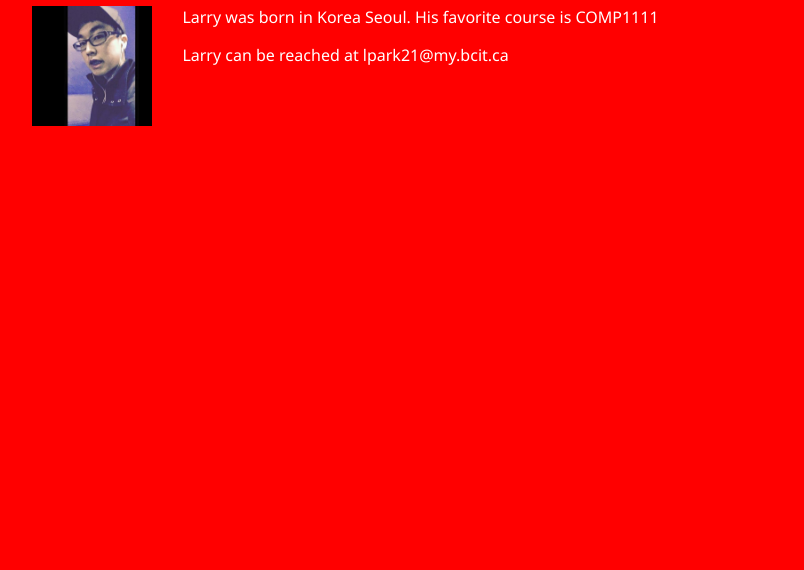
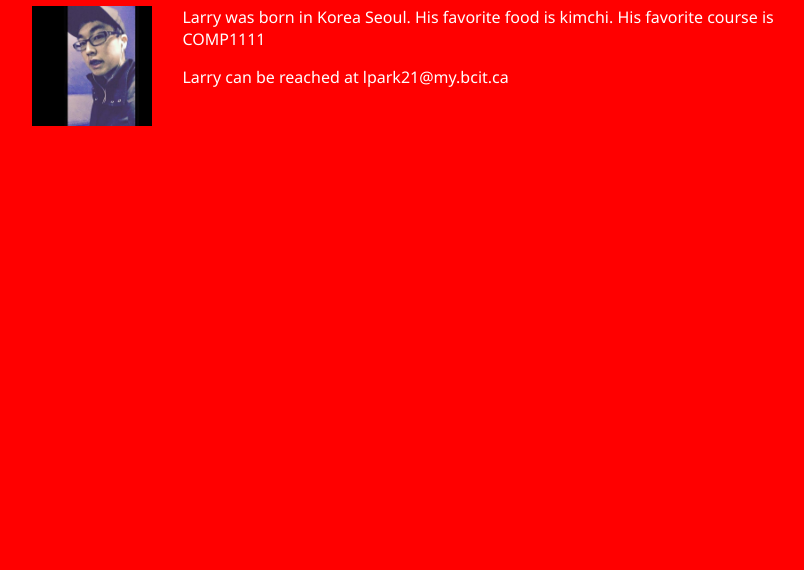
Before and after one commit to comp1111/everton, a plain HTML site: page larryPark.html in a window 1280 px wide. Shown: the part 230-800 px from the top of the page, without its empty margins (132-936 px from the left). Drawn offline with Linux system fonts and the light colour scheme.

Commit message:
Eddited for great screenshot

```diff
--- a/larryPark.html
+++ b/larryPark.html
@@ -14,7 +14,7 @@
         <h1>Linda Carter</h1>
         <img class="person" src="images/larrypark.jpg" alt="Linda Carter" />
         <div id="bio">
-            <p>Larry was born in Korea Seoul.
+            <p>Larry was born in Korea Seoul. His favorite food is kimchi.
             His favorite course is COMP1111</p>
             <p>Larry can be reached at lpark21@my.bcit.ca</p>
         </div>
```
